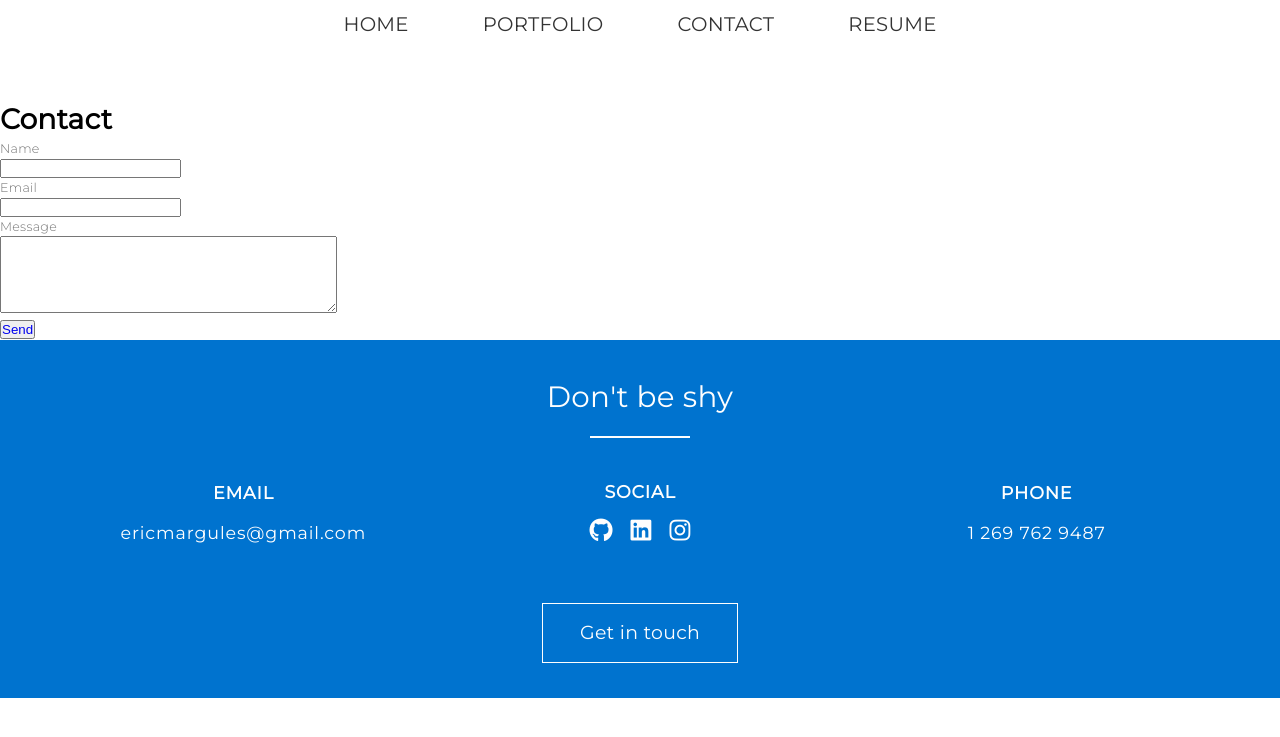
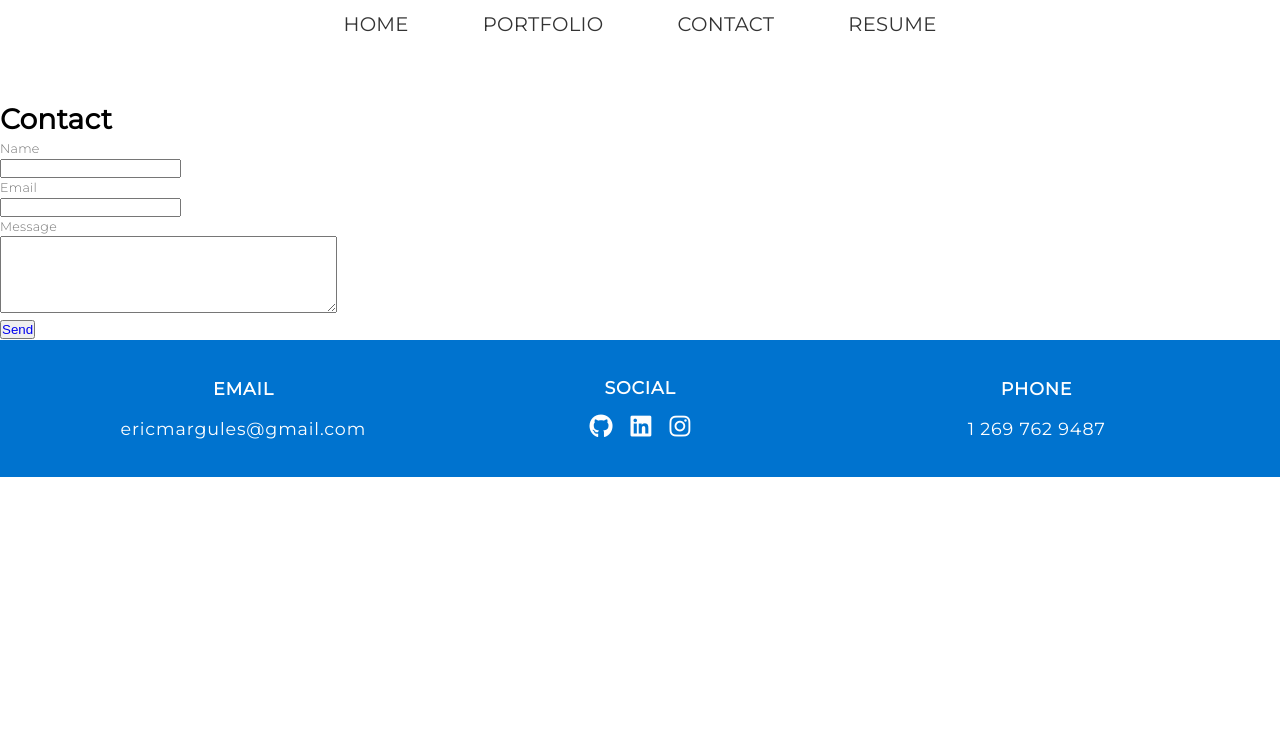
Before and after one commit to ericmargules/portfolio, a Jekyll site: the page built from contact.md, in a window 1280 px wide. Shown: the top 737 px of the page. Built offline with Jekyll 4.4.1, drawn with Linux system fonts in a browser that asks for light colours; nearby versions of some CDN libraries.

Commit message:
restrict footer on contact page

```diff
--- a/_includes/footer.html
+++ b/_includes/footer.html
@@ -1,8 +1,11 @@
 <footer id="index_footer">
+	{% if page.javascript != "contact" %}
 		<div class="one_column">
 			<h1 id="footer_title">Don't be shy</h1>
 			<hr class="footer_hr">
 		</div>
+	{% endif %}
+
 	<div id="contact_section">
 		<div class="third_column">
 			<h2 class="contact_title">Email</h2>
@@ -17,7 +20,10 @@
 			<h2 class="contact_body">1 269 762 9487</h2>
 		</div>
 	</div>
+	{% if page.javascript != "contact" %}
 		<div class="one_column">
 			<a class="c_button" href="#">Get in touch</a>
 		</div>
+	{% endif %}
+
 </footer>
--- a/_includes/header.html
+++ b/_includes/header.html
@@ -2,7 +2,7 @@
 	<nav>
 		<li><a class="top_nav_link black" href="{{ site.url }}">Home</a></li>
 		<li><a class="top_nav_link black" href="{{ site.url }}#portfolio_content">Portfolio</a></li>
-		<li><a class="top_nav_link black" href="#index_footer">Contact</a></li>
+		<li><a class="top_nav_link black" href="{{ site.url }}/contact">Contact</a></li>
 		<li><a class="top_nav_link black" href="#">Resume</a></li>
 	<nav>
 </header>
```
Lines whose indentation alone changed are shown as unchanged.
